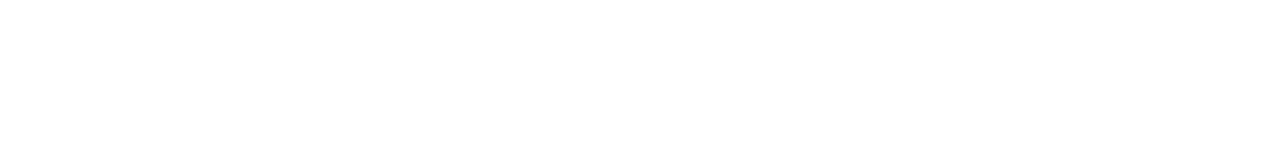
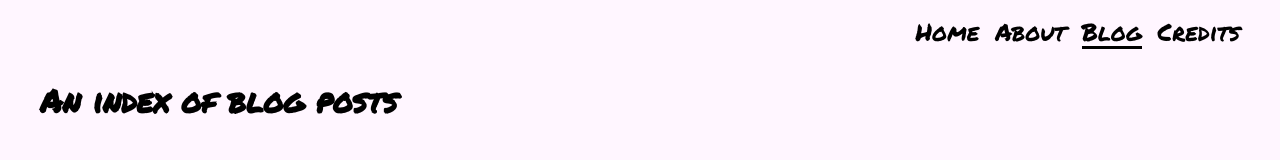
Before and after one commit to alexbarbato/personal-site, a Gatsby site: page /blog in a window 1280 px wide. Before the commit this address had no page. Built offline with nearby package versions, Linux system fonts and the light colour scheme; Gatsby itself is replaced by a stand-in of ours.

Commit message:
Adding in blog page base

```diff
--- a/src/components/header.js
+++ b/src/components/header.js
@@ -49,6 +49,9 @@
     <HeaderLink active={activePage === "About"} href="/about">
       About
     </HeaderLink>
+    <HeaderLink active={activePage === "Blog"} href="/blog">
+      Blog
+    </HeaderLink>
     <HeaderLink active={activePage === "Credits"} href="/credits">
       Credits
     </HeaderLink>
--- /dev/null
+++ b/src/pages/blog.js
@@ -0,0 +1,8 @@
+import React from "react"
+import { Layout } from "../components/layout"
+
+export default () => (
+  <Layout activePage="Blog">
+    <h1 style={{ fontFamily: "Permanent Marker" }}>An index of blog posts</h1>
+  </Layout>
+)
```
